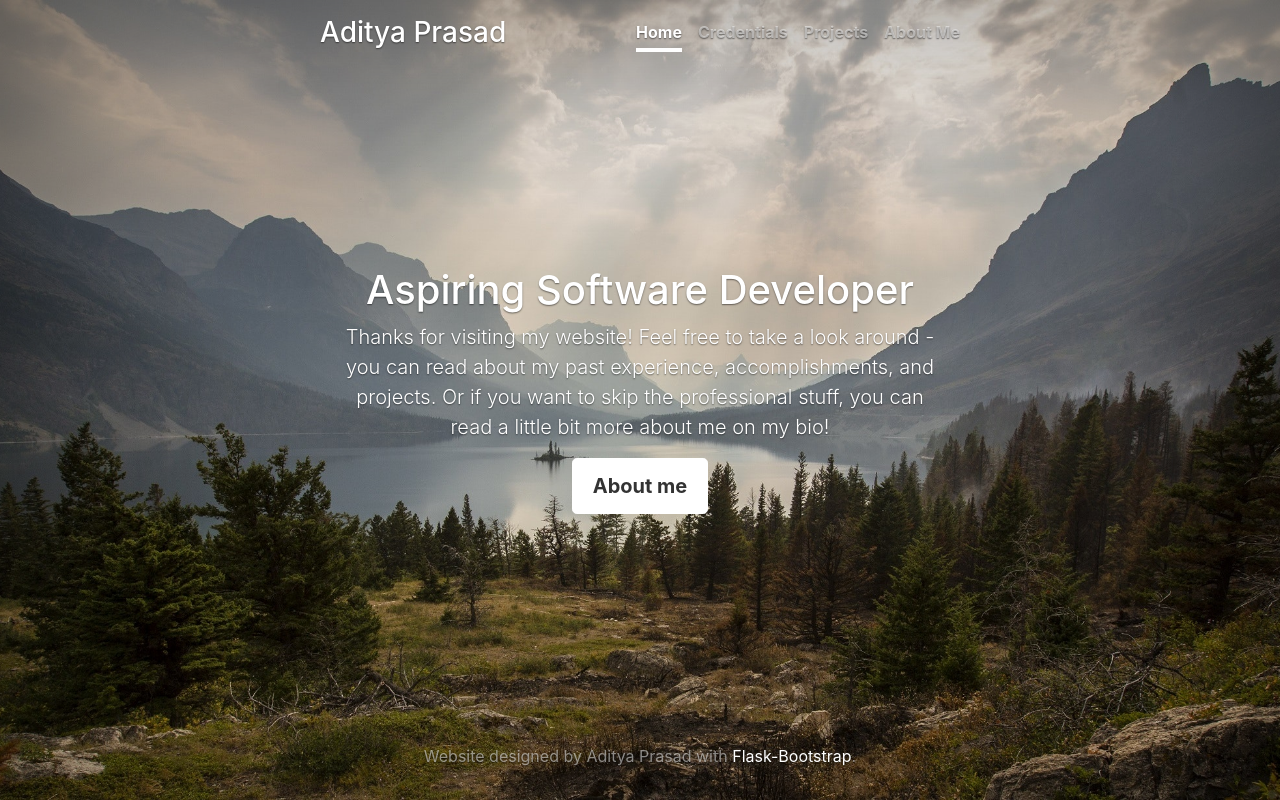
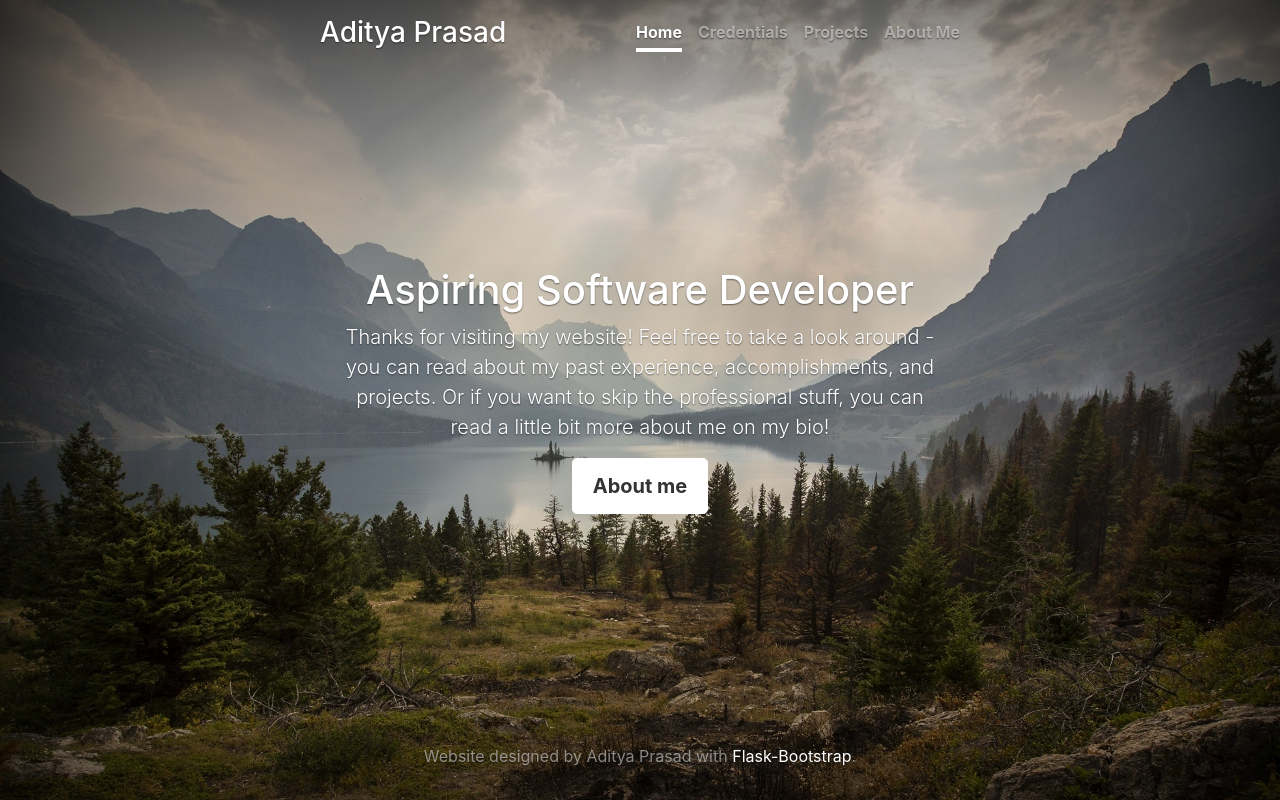
Before and after one commit to AdityaPrasad1/adityaprasad.me, a Flask app: page / in a window 1280 px wide. Run offline with Flask 2, Linux system fonts and the light colour scheme; some libraries are stand-ins or nearby versions.

Commit message:
some bg aesthetics

```diff
--- a/app/static/css/cover.css
+++ b/app/static/css/cover.css
@@ -41,7 +41,7 @@ body {
   display: flex;
   color: #fff;
   text-shadow: 0 .05rem .1rem rgba(0, 0, 0, .5);
-  box-shadow: inset 0 0 15rem rgba(0, 0, 0, .5);
+  box-shadow: inset 0 0 20rem rgba(0, 0, 0, 1);
 }
 
 .cover-container {
```
